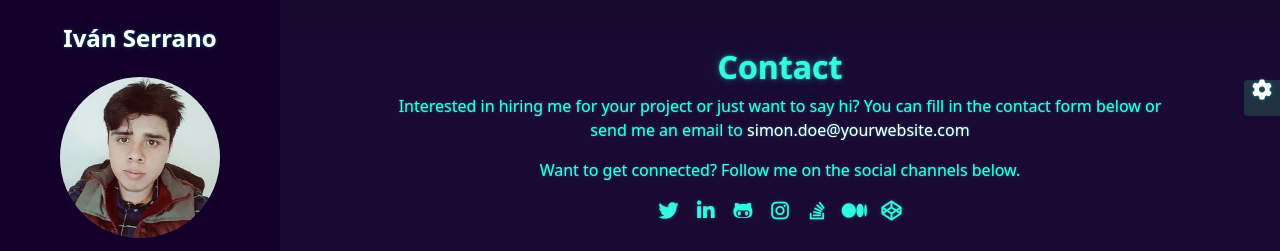
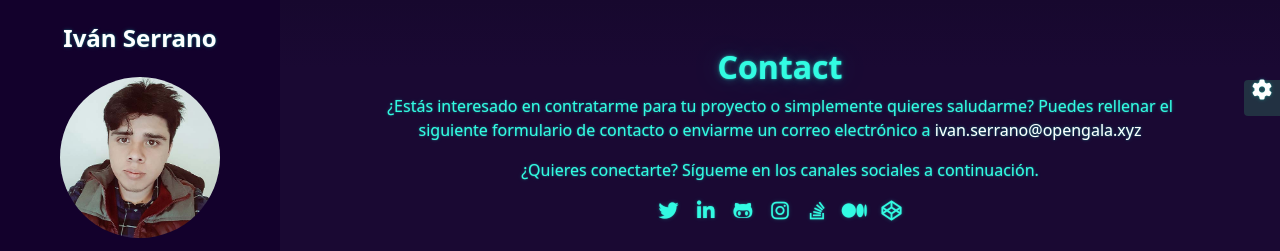
Before and after one commit to IvanSerranoGit/IvanSerrano, a plain HTML site: page routs/contact.html in a window 1280 px wide. Shown: the top 251 px of the page. Drawn offline with Linux system fonts and the light colour scheme; a script that the page names is missing; files whose address does not match are found by name.

Commit message:
se modifica contacto

```diff
--- a/routs/contact.html
+++ b/routs/contact.html
@@ -201,8 +201,8 @@
 		    <div class="container text-center single-col-max-width">
 			    <h2 class="heading">Contact</h2>
 			    <div class="intro">
-			    <p>Interested in hiring me for your project or just want to say hi? You can fill in the contact form below or send me an email to <a  class="text-link" href="mailto:#">simon.doe@yourwebsite.com</a></p>
-			    <p>Want to get connected? Follow me on the social channels below.</p>
+			    <p>¿Estás interesado en contratarme para tu proyecto o simplemente quieres saludarme? Puedes rellenar el siguiente formulario de contacto o enviarme un correo electrónico a <a  class="text-link" href="mailto:#">ivan.serrano@opengala.xyz</a></p>
+			    <p>¿Quieres conectarte? Sígueme en los canales sociales a continuación.</p>
 			    <ul class="list-inline mb-0">
 		            <li class="list-inline-item mb-3"><a class="twitter" href="#"><i class="fab fa-twitter fa-fw fa-lg"></i></a></li>
 
```
